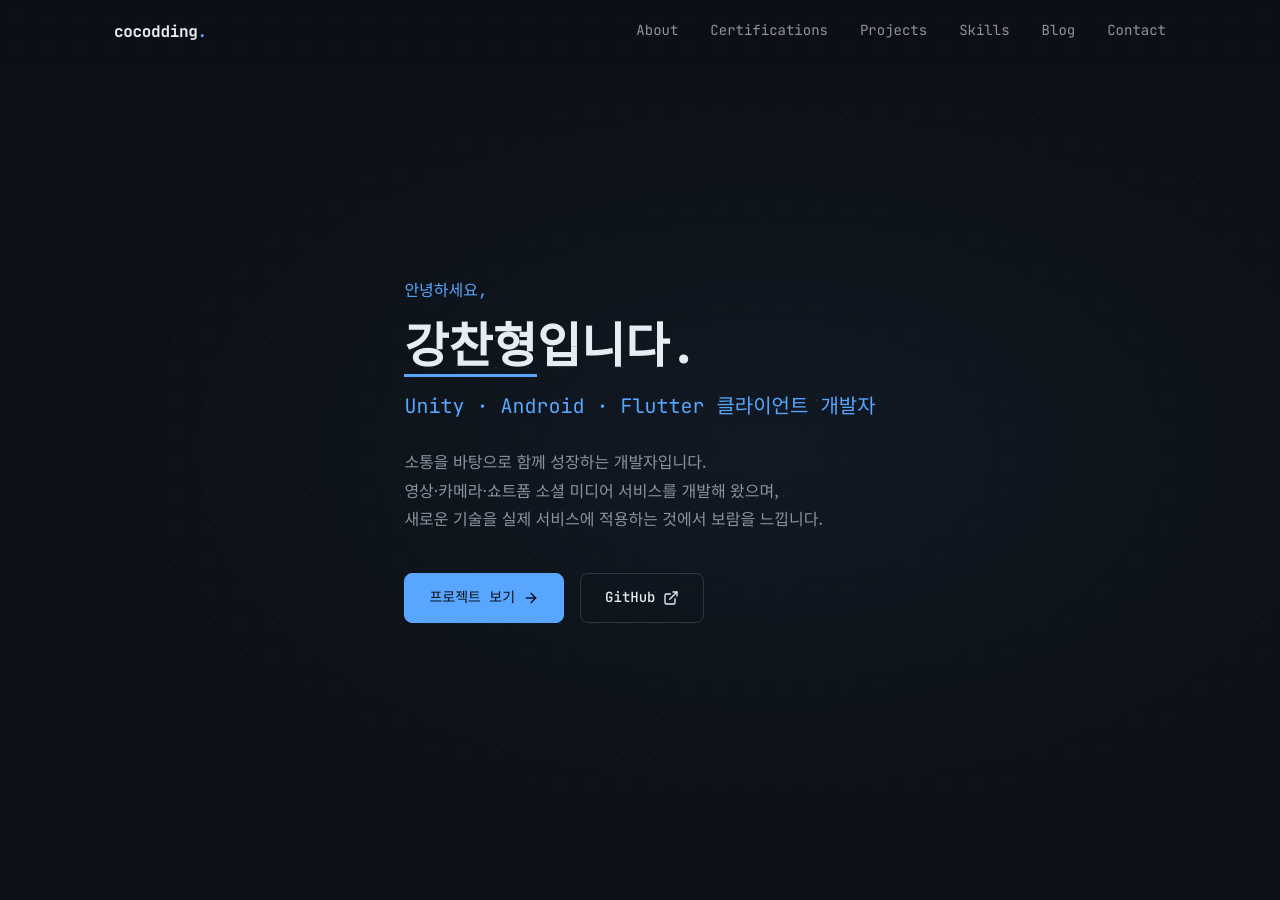
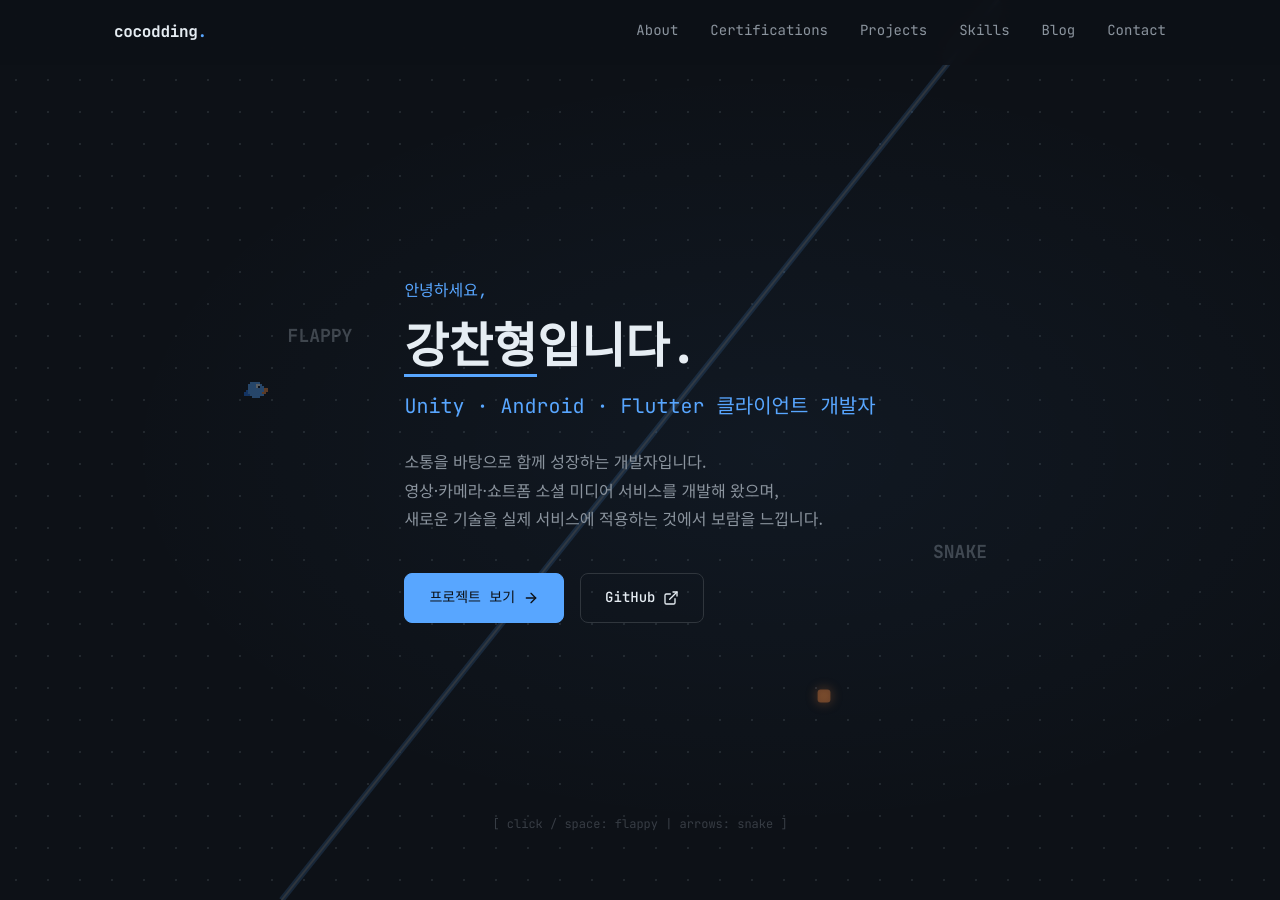
Before and after one commit to cocodding0723/cocodding0723.github.io, a Jekyll site: the page built from index.html, in a window 1280 px wide and 900 px high. Built offline with Jekyll 4.4.1, drawn with Linux system fonts in a browser that asks for light colours.

Commit message:
page visual update

```diff
--- a/_includes/hero.html
+++ b/_includes/hero.html
@@ -6,7 +6,14 @@
       <h1 class="hero-title">
         <span class="underline-accent">강찬형</span>입니다.
       </h1>
-      <p class="hero-subtitle">Unity · Android · Flutter 클라이언트 개발자</p>
+      <p class="hero-subtitle">
+        <span class="hero-skill">Unity</span>
+        <span class="hero-skill-sep"> · </span>
+        <span class="hero-skill">Android</span>
+        <span class="hero-skill-sep"> · </span>
+        <span class="hero-skill">Flutter</span>
+        <span class="hero-skill-role"> 클라이언트 개발자</span>
+      </p>
       <p class="hero-description">
         소통을 바탕으로 함께 성장하는 개발자입니다.<br>
         영상·카메라·쇼트폼 소셜 미디어 서비스를 개발해 왔으며,<br>
--- a/_sass/_hero.scss
+++ b/_sass/_hero.scss
@@ -41,20 +41,65 @@
     transition: transform 0.5s cubic-bezier(0.4, 0, 0.2, 1),
                 opacity 0.5s cubic-bezier(0.4, 0, 0.2, 1);
 
-    &.minimized {
-      transform: scale(0.32) translate(108%, -60%);
-      opacity: 0.6;
-      pointer-events: none;
-
+    // After intro animations complete, lock final state and enable transitions
+    &.anim-done {
+      .hero-greeting,
+      .hero-title,
+      .hero-subtitle,
       .hero-description,
       .hero-actions {
-        opacity: 0;
+        animation: none;
+        opacity: 1;
+        transform: translateY(0);
       }
     }
 
+    &.minimized {
+      transform: scale(0.45) translate(140%, -90%);
+      opacity: 1;
+      pointer-events: none;
+      width: fit-content !important;
+      max-width: none !important;
+      margin-left: auto !important;
+      text-align: right !important;
+
+      .hero-greeting,
+      .hero-description,
+      .hero-actions {
+        opacity: 0 !important;
+        transform: translateY(-6px) !important;
+        height: 0 !important;
+        margin: 0 !important;
+        overflow: hidden !important;
+      }
+
+      .hero-subtitle {
+        font-size: $fs-lg !important;
+        display: flex !important;
+        flex-direction: column !important;
+        align-items: flex-end !important;
+        gap: 6px !important;
+        margin-bottom: 0 !important;
+
+        .hero-skill-sep,
+        .hero-skill-role {
+          display: none !important;
+        }
+
+        .hero-skill {
+          &::before {
+            content: '▸ ';
+            color: var(--accent);
+          }
+        }
+      }
+    }
+
+    .hero-greeting,
+    .hero-subtitle,
     .hero-description,
     .hero-actions {
-      transition: opacity 0.3s ease;
+      transition: opacity 0.25s ease, transform 0.25s ease;
     }
   }
 
--- a/assets/js/hero-games.js
+++ b/assets/js/hero-games.js
@@ -31,6 +31,12 @@
   var WIPE_OUT_MS = 500;
   var DEAD_PAUSE = 800;
 
+  // Diagonal split (0.0–1.0 x-ratio at top/bottom edge)
+  var DIAG_TOP = 0.78;
+  var DIAG_BOT = 0.22;
+  var DIAG_SHIFT = 0.07;
+  var diag = { topX: 0, botX: 0, tgtTopX: 0, tgtBotX: 0 };
+
   var isMobile = window.innerWidth < 480;
   if (isMobile) { PIPE_GAP = 160; PIPE_SPEED = 1.2; PIPE_INTERVAL = 2600; }
 
@@ -59,8 +65,12 @@
     canvas.style.width = W + 'px';
     canvas.style.height = H + 'px';
     ctx.setTransform(dpr, 0, 0, dpr, 0, 0);
-    snake.gridW = Math.floor(W / SNAKE_CELL);
-    snake.gridH = Math.floor(H / SNAKE_CELL);
+    if (snake && snake.reset) {
+      snake.gridW = Math.floor(W / SNAKE_CELL);
+      snake.gridH = Math.floor(H / SNAKE_CELL);
+    }
+    diag.topX = diag.tgtTopX = W * DIAG_TOP;
+    diag.botX = diag.tgtBotX = W * DIAG_BOT;
   }
   resize();
   window.addEventListener('resize', function () {
@@ -424,20 +434,28 @@
 
   // ── Section 7: Diagonal geometry ──
   function getSide(px, py) {
-    return (px * H + py * W < W * H) ? 'flappy' : 'snake';
+    // Cross product: positive = left of line (flappy), negative = right (snake)
+    var cross = (diag.botX - diag.topX) * py - H * (px - diag.topX);
+    return cross > 0 ? 'flappy' : 'snake';
   }
   function clipFlappy() {
-    ctx.beginPath(); ctx.moveTo(0, 0); ctx.lineTo(W, 0); ctx.lineTo(0, H); ctx.closePath(); ctx.clip();
+    ctx.beginPath();
+    ctx.moveTo(0, 0); ctx.lineTo(diag.topX, 0);
+    ctx.lineTo(diag.botX, H); ctx.lineTo(0, H);
+    ctx.closePath(); ctx.clip();
   }
   function clipSnake() {
-    ctx.beginPath(); ctx.moveTo(W, 0); ctx.lineTo(W, H); ctx.lineTo(0, H); ctx.closePath(); ctx.clip();
+    ctx.beginPath();
+    ctx.moveTo(diag.topX, 0); ctx.lineTo(W, 0);
+    ctx.lineTo(W, H); ctx.lineTo(diag.botX, H);
+    ctx.closePath(); ctx.clip();
   }
   function drawDiagonalLine() {
     ctx.save();
     ctx.strokeStyle = C.diagGlow; ctx.lineWidth = 6;
-    ctx.beginPath(); ctx.moveTo(W, 0); ctx.lineTo(0, H); ctx.stroke();
+    ctx.beginPath(); ctx.moveTo(diag.topX, 0); ctx.lineTo(diag.botX, H); ctx.stroke();
     ctx.strokeStyle = C.diagonal; ctx.lineWidth = 2;
-    ctx.beginPath(); ctx.moveTo(W, 0); ctx.lineTo(0, H); ctx.stroke();
+    ctx.beginPath(); ctx.moveTo(diag.topX, 0); ctx.lineTo(diag.botX, H); ctx.stroke();
     ctx.restore();
   }
 
@@ -457,19 +475,31 @@
   var hover = { side: null, flappyOp: 0.35, snakeOp: 0.35, tgtF: 0.35, tgtS: 0.35 };
   function updateHover(dt) {
     if (gameState !== 'SPLIT_IDLE') return;
-    var k = 1 - Math.exp(-dt * 0.01);
+    var k = 1 - Math.exp(-dt * 0.008);
     hover.flappyOp += (hover.tgtF - hover.flappyOp) * k;
     hover.snakeOp  += (hover.tgtS - hover.snakeOp) * k;
+    // Animate diagonal shift
+    diag.topX += (diag.tgtTopX - diag.topX) * k;
+    diag.botX += (diag.tgtBotX - diag.botX) * k;
   }
   hero.addEventListener('mousemove', function (e) {
     if (gameState !== 'SPLIT_IDLE') return;
     var rect = canvas.getBoundingClientRect();
     hover.side = getSide(e.clientX - rect.left, e.clientY - rect.top);
-    if (hover.side === 'flappy') { hover.tgtF = 0.65; hover.tgtS = 0.2; }
-    else { hover.tgtF = 0.2; hover.tgtS = 0.65; }
+    if (hover.side === 'flappy') {
+      hover.tgtF = 0.65; hover.tgtS = 0.2;
+      diag.tgtTopX = W * (DIAG_TOP + DIAG_SHIFT);
+      diag.tgtBotX = W * (DIAG_BOT + DIAG_SHIFT);
+    } else {
+      hover.tgtF = 0.2; hover.tgtS = 0.65;
+      diag.tgtTopX = W * (DIAG_TOP - DIAG_SHIFT);
+      diag.tgtBotX = W * (DIAG_BOT - DIAG_SHIFT);
+    }
   });
   hero.addEventListener('mouseleave', function () {
     hover.side = null; hover.tgtF = 0.35; hover.tgtS = 0.35;
+    diag.tgtTopX = W * DIAG_TOP;
+    diag.tgtBotX = W * DIAG_BOT;
   });
 
   // ── Section 10: State machine ──
@@ -481,8 +511,32 @@
   var lastTime = 0;
 
   var heroContent = hero.querySelector('.hero-content');
-  function minimizeHeroContent() { if (heroContent) heroContent.classList.add('minimized'); }
-  function restoreHeroContent()  { if (heroContent) heroContent.classList.remove('minimized'); }
+  function minimizeHeroContent() {
+    if (!heroContent) return;
+    var rect = heroContent.getBoundingClientRect();
+    var heroRect = hero.getBoundingClientRect();
+    var S = 0.45;
+    // Current top-right corner in hero-relative coords
+    var curX = rect.right - heroRect.left;
+    var curY = rect.top - heroRect.top;
+    // Target: upper-right within hero section bounds
+    var targetX = W - 32;
+    var targetY = heroRect.height * 0.05 + 24;
+    var tx = (targetX - curX) / S;
+    var ty = (targetY - curY) / S;
+    heroContent.style.transform = 'scale(' + S + ') translate(' + tx + 'px, ' + ty + 'px)';
+    heroContent.classList.add('minimized');
+  }
+  function restoreHeroContent() {
+    if (!heroContent) return;
+    heroContent.style.transform = '';
+    heroContent.classList.remove('minimized');
+  }
+
+  // After intro animations finish, switch to transition-based control
+  setTimeout(function () {
+    if (heroContent) heroContent.classList.add('anim-done');
+  }, 1500);
 
   flappy.reset();
   snake.reset();
@@ -586,15 +640,18 @@
   function drawLabels() {
     var fAlpha = hover.side === 'flappy' ? 0.8 : 0.4;
     var sAlpha = hover.side === 'snake'  ? 0.8 : 0.4;
+    // Centroids of the two trapezoids
+    var fCx = (diag.topX + diag.botX) * 0.25;
+    var sCx = W - (2 * W - diag.topX - diag.botX) * 0.25;
     ctx.save();
     ctx.font = 'bold 18px "JetBrains Mono", monospace';
     ctx.textAlign = 'center';
     ctx.globalAlpha = fAlpha;
     ctx.fillStyle = hover.side === 'flappy' ? C.labelHover : C.label;
-    ctx.fillText('FLAPPY', W * 0.3, H * 0.35);
+    ctx.fillText('FLAPPY', fCx, H * 0.38);
     ctx.globalAlpha = sAlpha;
     ctx.fillStyle = hover.side === 'snake' ? C.labelHover : C.label;
-    ctx.fillText('SNAKE', W * 0.7, H * 0.65);
+    ctx.fillText('SNAKE', sCx, H * 0.62);
     ctx.restore();
   }
 
@@ -654,6 +711,13 @@
       case 'ArrowRight': case 'KeyD': snake.setDirection(1,  0); break;
     }
   }
+
+  hero.addEventListener('selectstart', function (e) {
+    if (gameState !== 'SPLIT_IDLE') e.preventDefault();
+  });
+  hero.addEventListener('dragstart', function (e) {
+    if (gameState !== 'SPLIT_IDLE') e.preventDefault();
+  });
 
   hero.addEventListener('click', function (e) {
     if (e.target.closest('a, button, .btn')) return;
```
